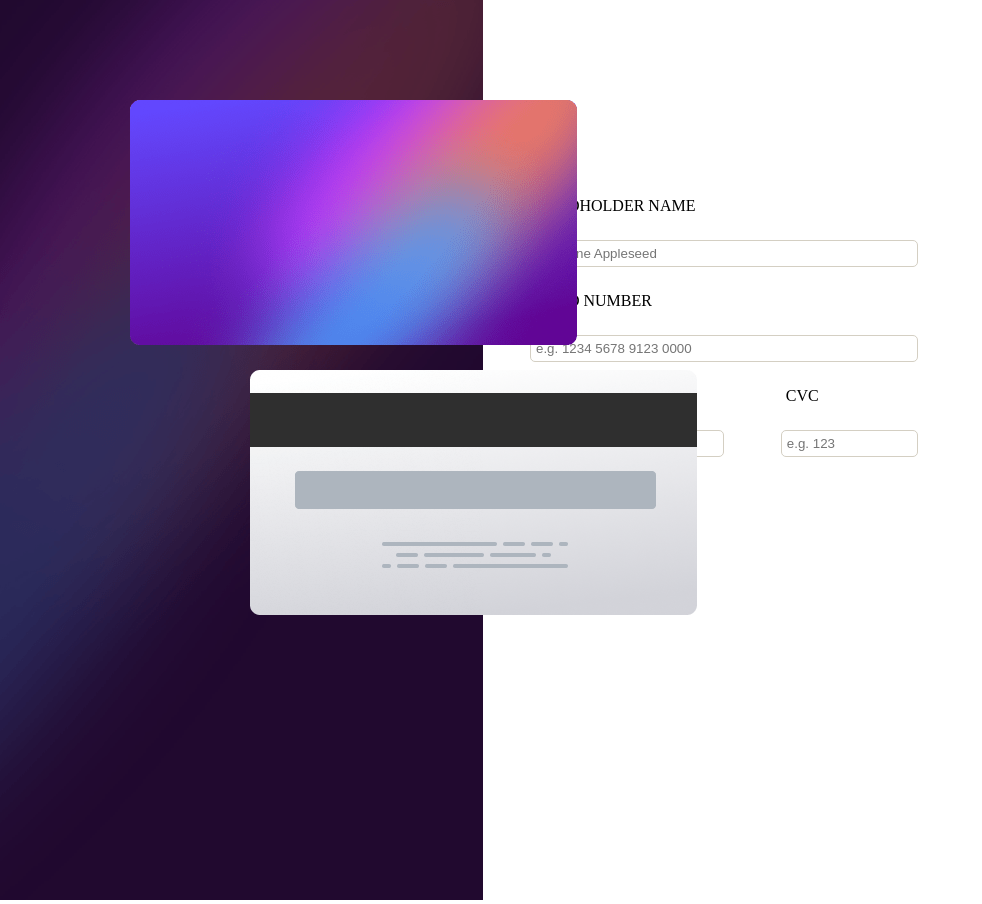
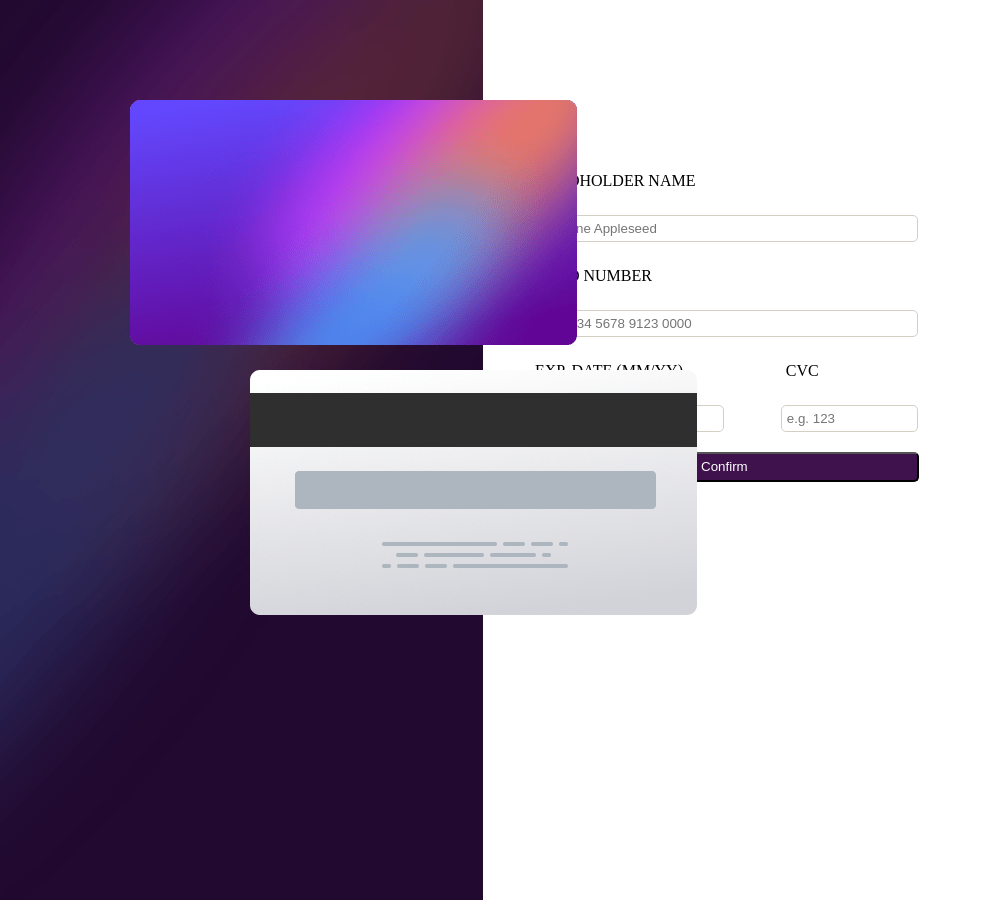
Before and after one commit to shahrzadJavadiKoushesh/InteractiveCardDetailsForm, an Angular app: page / in a window 1280 px wide. Shown: the whole page, without its empty margins (0-982 px from the left). Built offline with nearby package versions, Linux system fonts and the light colour scheme.

Commit message:
add confirm button

```diff
--- a/src/app/input-details/input-details.component.html
+++ b/src/app/input-details/input-details.component.html
@@ -16,4 +16,5 @@
             <input type="number" placeholder="e.g. 123">
         </div>
     </div>
+    <button type="submit">Confirm</button>
 </div>
--- a/src/app/input-details/input-details.component.scss
+++ b/src/app/input-details/input-details.component.scss
@@ -42,4 +42,20 @@
             flex-direction: column;
         }
     }
+
+    button{
+        width: 62%;
+        height: 30px;
+        padding: 5px;
+        margin: 10px;
+        border-radius: 5px;
+        background-color: #3f114d;
+        color: #FFF;
+        cursor: pointer;
+        outline: none;
+    }
+
+    button:hover{
+        opacity: 0.8;
+    }
 }
```
